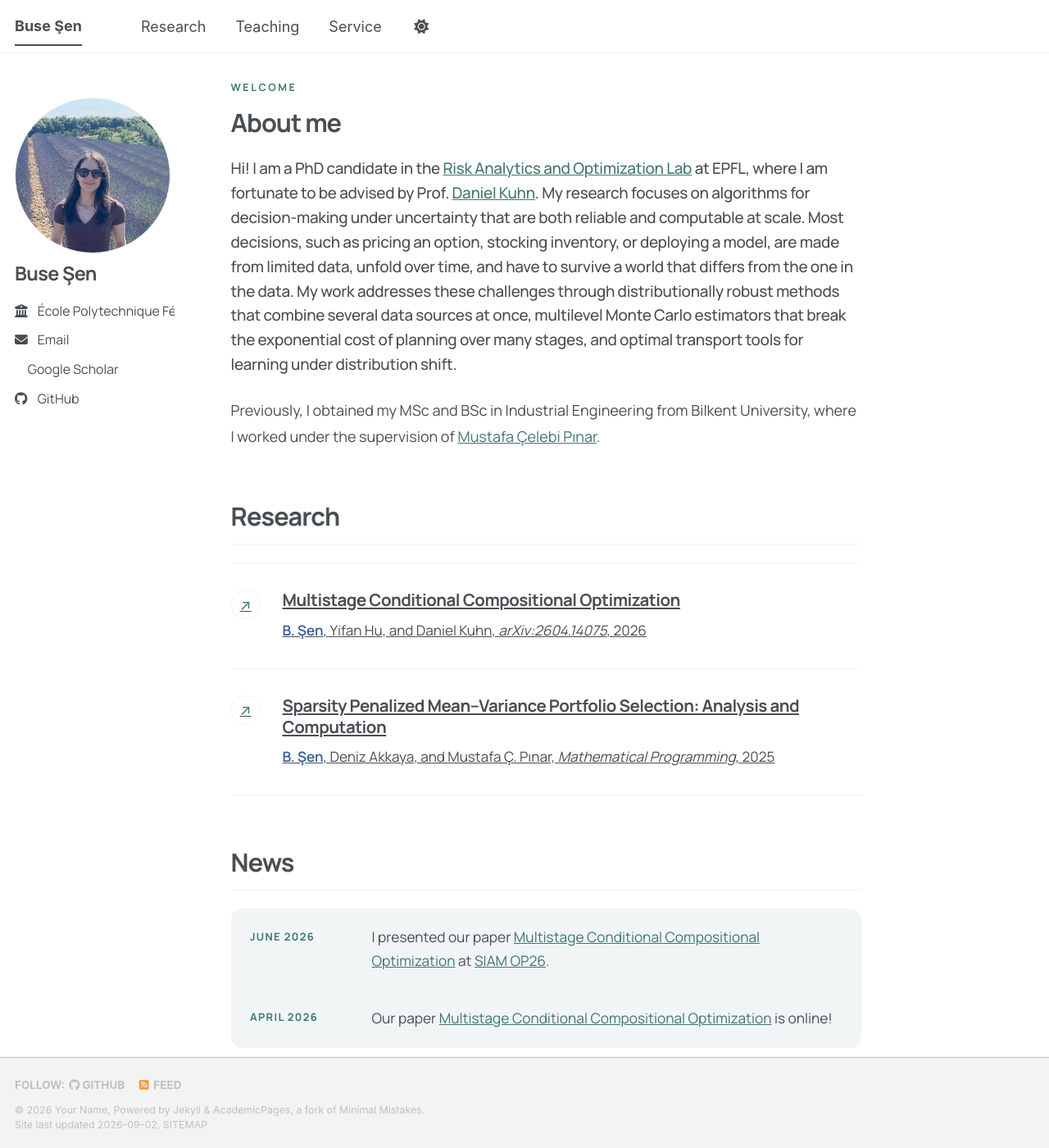
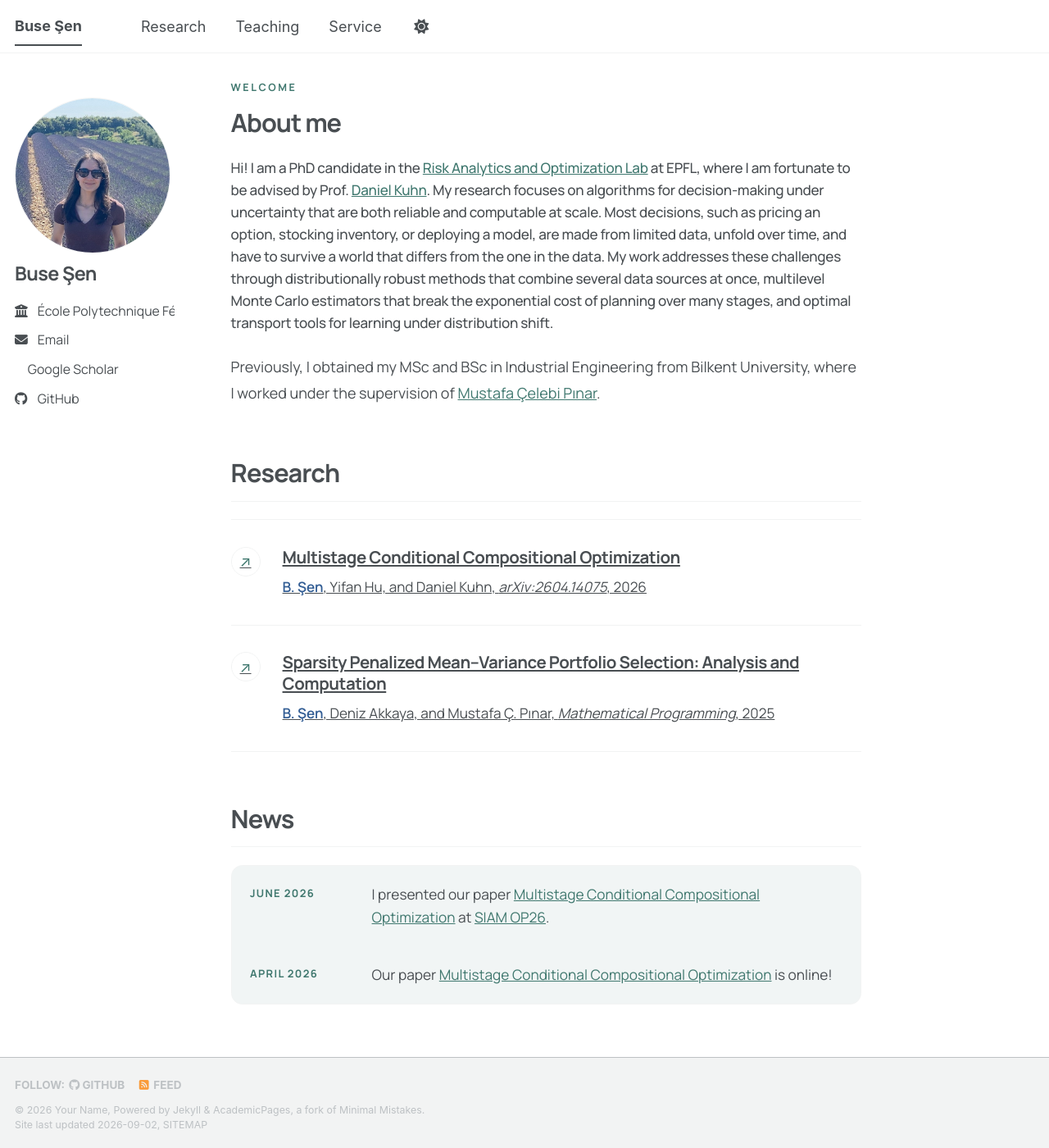
Before and after one commit to busesen/busesen.github.io, a Jekyll site: the page built from _pages/about.md, in a window 1280 px wide and 1400 px high. Shown: the whole window at 82% size. Built offline with Jekyll 4.4.1, drawn with Linux system fonts in a browser that asks for light colours; a style sheet for code colours, icons or effects is not loaded.

Commit message:
Update main.scss

```diff
--- a/assets/css/main.scss
+++ b/assets/css/main.scss
@@ -120,7 +120,7 @@ html[data-theme="dark"] .author-me {
   max-width: 48rem;
   margin: 0 0 1.4rem;
   font-family: "Manrope", sans-serif;
-  font-size: clamp(1.05rem, 1.45vw, 1.22rem);
+  font-size: clamp(0.95rem, 1.2vw, 1.05rem);
   font-weight: 500;
   line-height: 1.58;
   letter-spacing: -0.015em;
```
